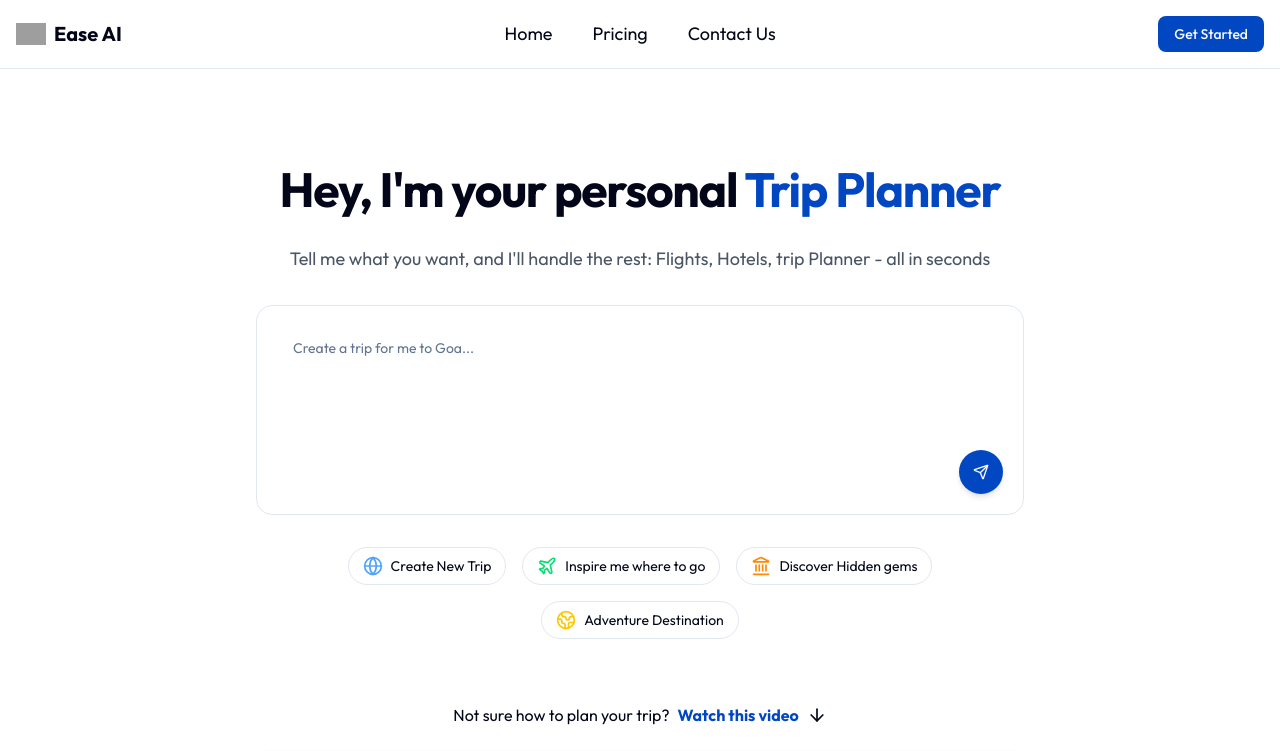
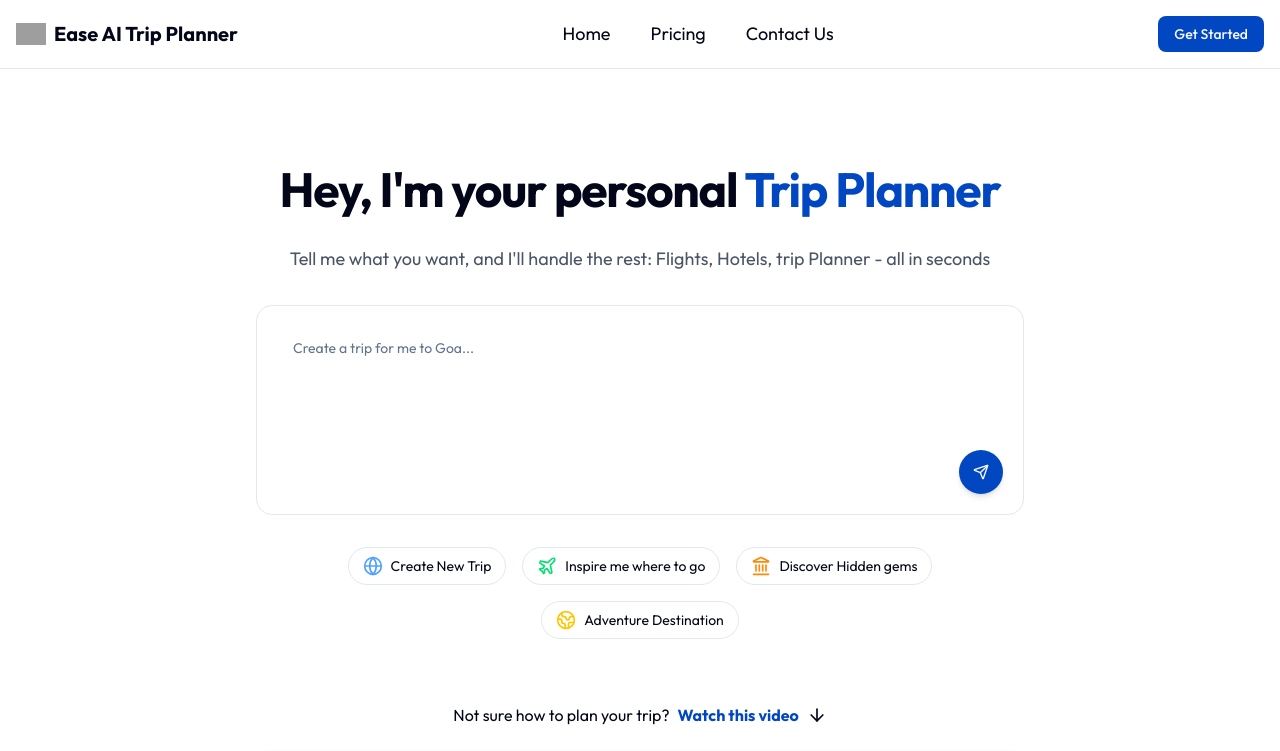
Before and after one commit to ioumesh/easeai-trip-planner, a Next.js app: page / in a window 1280 px wide. Shown: the top 751 px of the page. Built offline with nearby package versions, Linux system fonts and the light colour scheme; no server answers; grey boxes are pictures that could not be loaded.

Commit message:
fix:name

```diff
--- a/app/_components/Header.tsx
+++ b/app/_components/Header.tsx
@@ -36,7 +36,7 @@ const Header = () => {
       <Link href={"/"}>
         <div className="flex gap-2 items-center">
           <Image src={"/logo.svg"} alt="logo" width={30} height={30} />
-          <h2 className="font-bold text-xl">Ease AI</h2>
+          <h2 className="font-bold text-xl">Ease AI Trip Planner</h2>
         </div>
       </Link>
 
```
